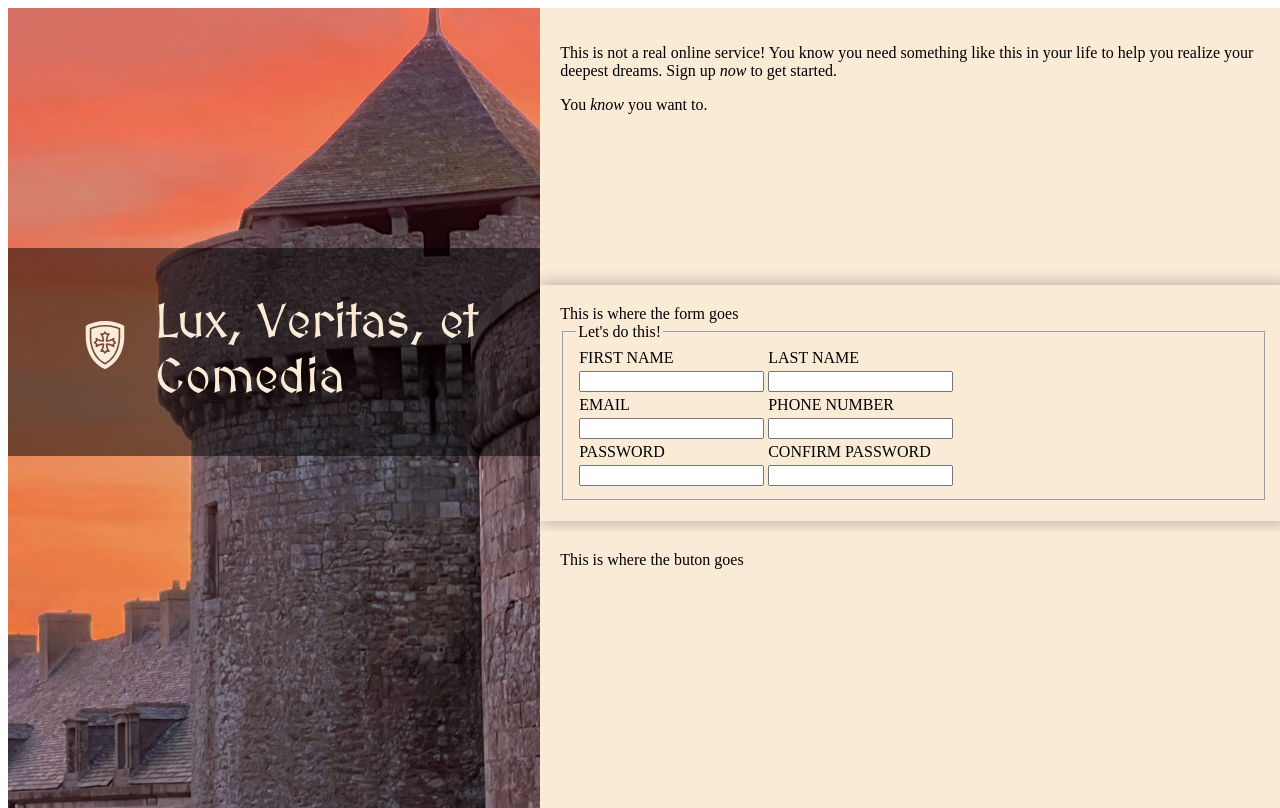
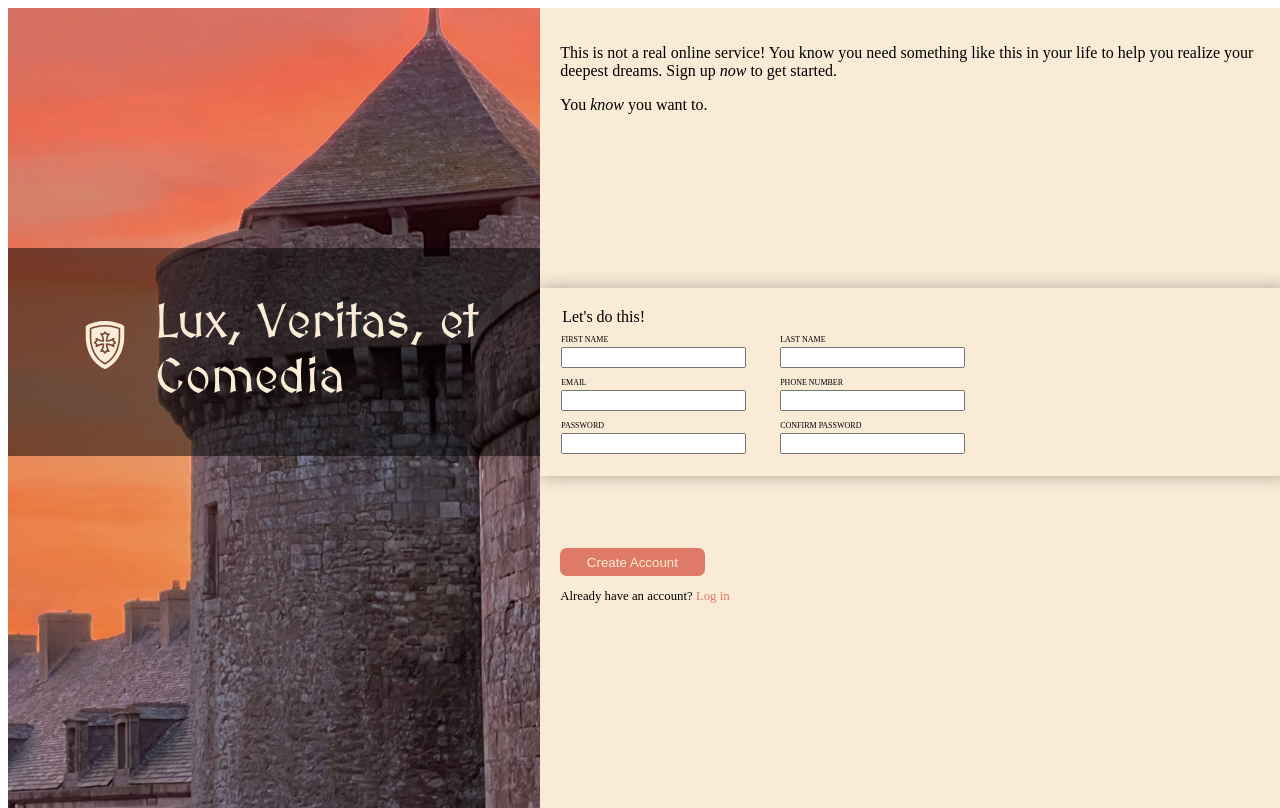
Before and after one commit to jraduege/odin-signup, a plain HTML site: page index.html in a window 1280 px wide. Drawn offline with Linux system fonts and the light colour scheme.

Commit message:
Add submit button

```diff
--- a/index.html
+++ b/index.html
@@ -31,7 +31,6 @@
             </div>
             <div class="formbox">
                 <div class="formarea">
-                    This is where the form goes
                     <form action="./stuff" method="post">
                         <fieldset>
                             <legend>Let's do this!</legend>
@@ -90,7 +89,8 @@
                 </div>
             </div>
             <div class="buttonbox">
-                This is where the buton goes
+                <button class="subbut" type="submit">Create Account</button>
+                 <p class="logprompt">Already have an account? <a class="loglink" href="./login.html">Log in</a></p>
             </div>
         </span>
     </div>
--- a/style.css
+++ b/style.css
@@ -80,3 +80,36 @@ span.maintext {
     margin-bottom: 10px;
     box-shadow: 0 0 1em rgba(0,0,0,0.3);
 }
+
+table {
+    border-spacing: 2em 0.1em;
+    margin-left: -2em;
+}
+
+.formlable {
+    font-size: 0.5em;
+    padding-top: 1em;
+}
+
+fieldset {
+    border-width: 0;
+    margin: 0;
+    padding: 0;
+}
+
+.subbut {
+    padding: 0.5em 2em 0.5em 2em;
+    color:antiquewhite;
+    background: rgb(222, 122, 102);
+    border-radius: 0.5em;
+    border-width: 0;
+}
+
+.logprompt {
+    font-size: 0.8em;
+}
+
+a.loglink {
+    color: rgb(222, 122, 102);
+    text-decoration: none;
+}
```
